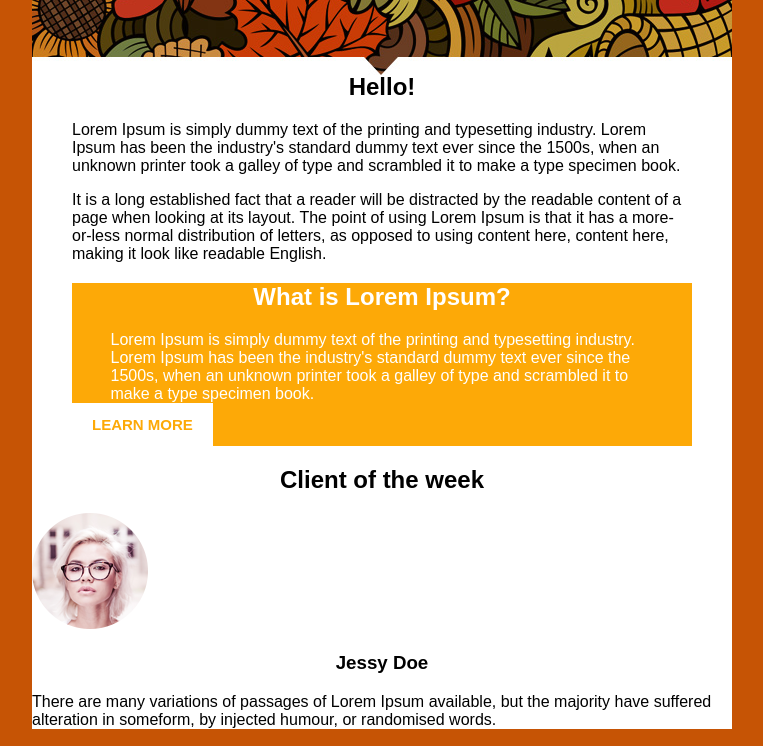
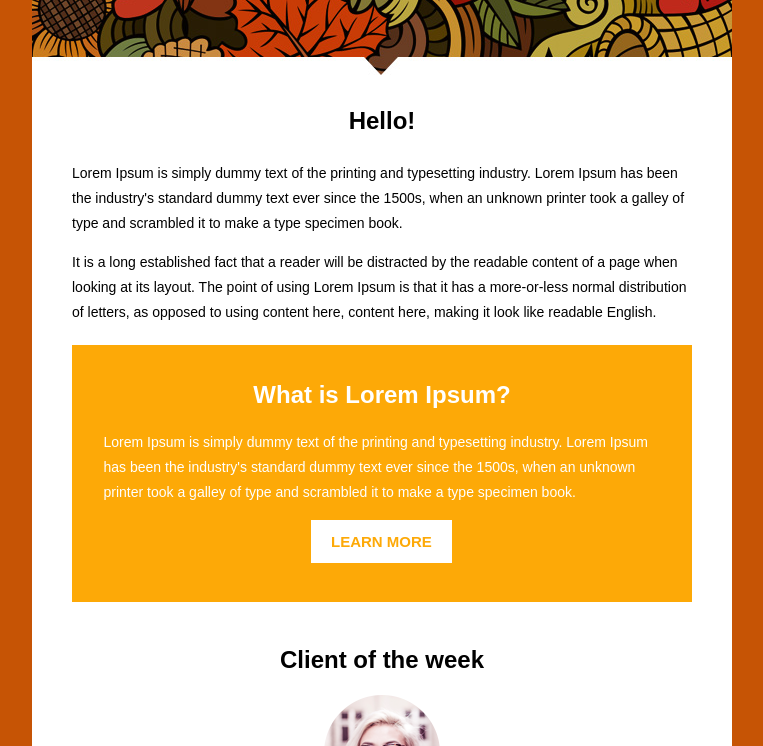
Before and after one commit to karachev/thanksgiving, a plain HTML site: page index.html in a window 1280 px wide. Shown: the part 302-1048 px from the top of the page, without its empty margins (26-789 px from the left). Drawn offline with Linux system fonts and the light colour scheme.

Commit message:
0.4.1
Декоративные

```diff
--- a/css/style.css
+++ b/css/style.css
@@ -56,10 +56,15 @@ h1 {
   background: #ffffff;
 
   margin-top: -22px; /*Хотелось бы избавиться от этого*/
+  padding-top: 33px;
 }
 
-.main-block h2 {
+.hello h2 {
   text-align: center;
+  font-weight: 900;
+  font-size: 24px;
+  line-height: 30px;
+  margin-bottom: 25px;
 }
 
 .about-loren {
@@ -71,12 +76,13 @@ h1 {
 
 .about-loren p,
 .about-loren-bottom p {
-  width: 543px;
+  width: 557px;
   margin: 0 auto;
-}
+  font-family: "Arial";
+  font-size: 14px;
+  font-weight: normal;
+  line-height: 25px;
 
-.client h3 {
-  text-align: center;
 }
 
 .news {
@@ -204,6 +210,9 @@ h1 {
   font-weight: bold;
   text-transform: uppercase;
   text-decoration: none;
+  margin-top: 15px;
+  margin-left: 239px;
+  margin-bottom: 39px;
 }
 
 
@@ -219,8 +228,60 @@ h1 {
 
 .title {
   position: absolute;
-  top: 100px;
+  top: 80px;
   left: 184px;
   width: 430px;
 
 }
+
+.hello p {
+  font-family: "Arial";
+  font-size: 14px;
+  font-weight: normal;
+  line-height: 25px;
+}
+
+.about-loren h2 {
+  padding-top: 35px;
+  text-align: center;
+  font-weight: 900;
+  font-size: 24px;
+  line-height: 30px;
+}
+
+.client {
+  padding-top: 23px;
+}
+
+.client h2 {
+  font-family: "Arial";
+  font-size: 24px;
+  line-height: 30px;
+  font-weight: 900;
+  text-align: center;
+}
+
+.client  {
+  text-align: center;
+}
+
+.client p {
+  width: 610px;
+  margin: 0 auto;
+  padding-bottom: 42px;
+  font-family: "Arial";
+  font-size: 14px;
+  line-height: 25px;
+
+}
+
+.client h3 {
+
+  margin: 8px;
+  margin-bottom: 2px;
+  font-family: "Arial";
+  font-size: 15px;
+  line-height: 30px;
+  font-weight: bold;
+
+}
--- a/index.html
+++ b/index.html
@@ -47,7 +47,7 @@
           <h2>Client of the week</h2>
           <img src="../img/client.png">
           <h3>Jessy Doe</h3>
-          <p>There are many variations of passages of Lorem Ipsum available, but the majority have suffered alteration in someform, by injected humour, or randomised words.</p>
+          <p>There are many variations of passages of Lorem Ipsum available, but the majority have suffered<br> alteration in someform, by injected humour, or randomised words.</p>
         </div>
       </div>
       <div class="news clearfix">
```
